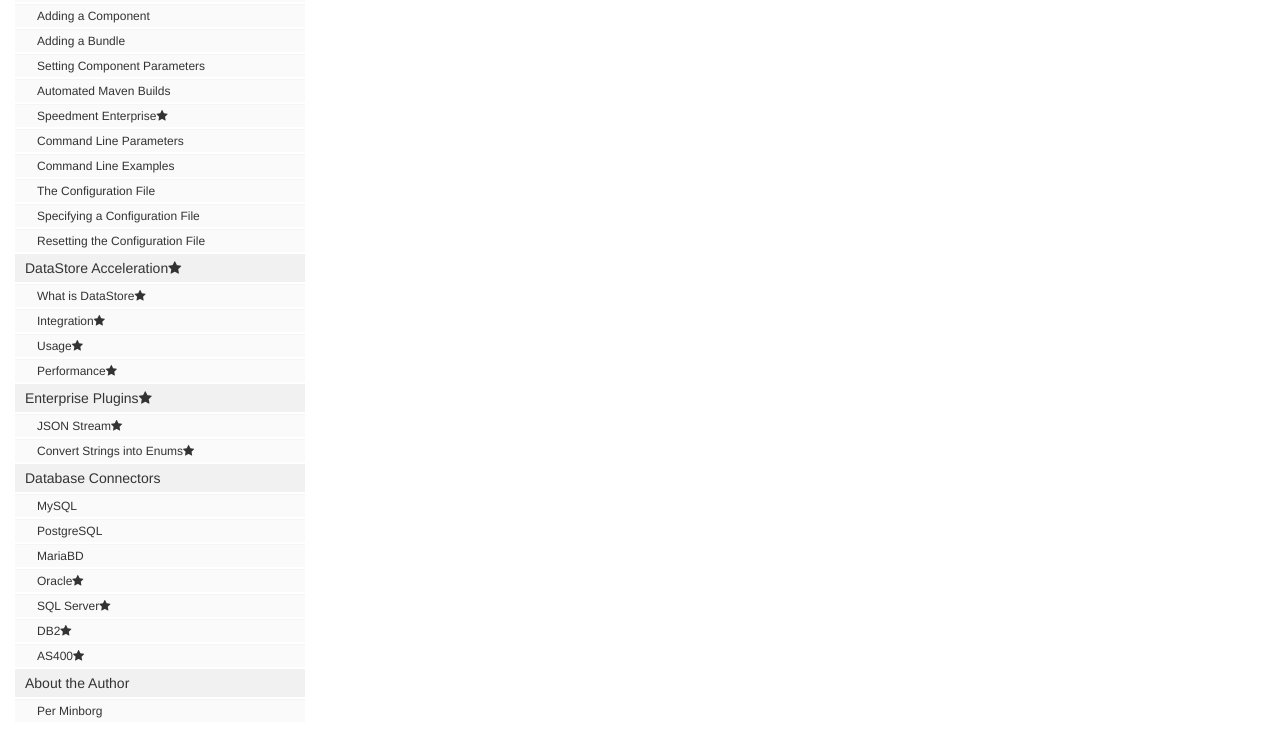
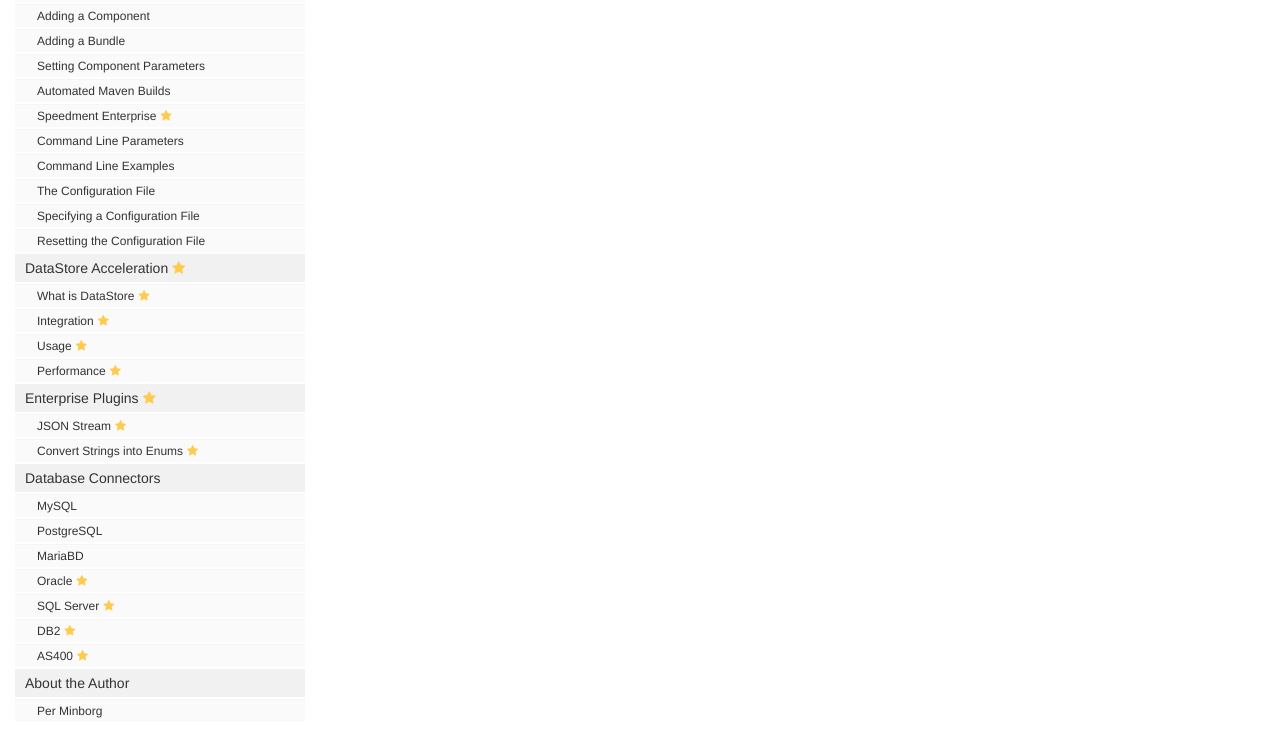
Before and after one commit to speedment/speedment-doc, a Jekyll site: the page built from index.md, in a window 1280 px wide and 1400 px high, scrolled down 1504 px. Shown: the part 626-1376 px from the top of the window. Built offline with Jekyll 4.4.1, drawn with Linux system fonts in a browser that asks for light colours; nearby versions of some CDN libraries; comment, search, counter and statistics services are not loaded.

Commit message:
Update theme-blue.css

```diff
--- a/css/theme-blue.css
+++ b/css/theme-blue.css
@@ -120,3 +120,9 @@
  padding-left: 30px;
  padding-right:2;
 }
+
+/* Enterprise Functionality has a Gold Star in the sidebar */
+.enterprise-icon {
+    margin-left: 4px;
+    color: #ffcb4d;
+}
```
